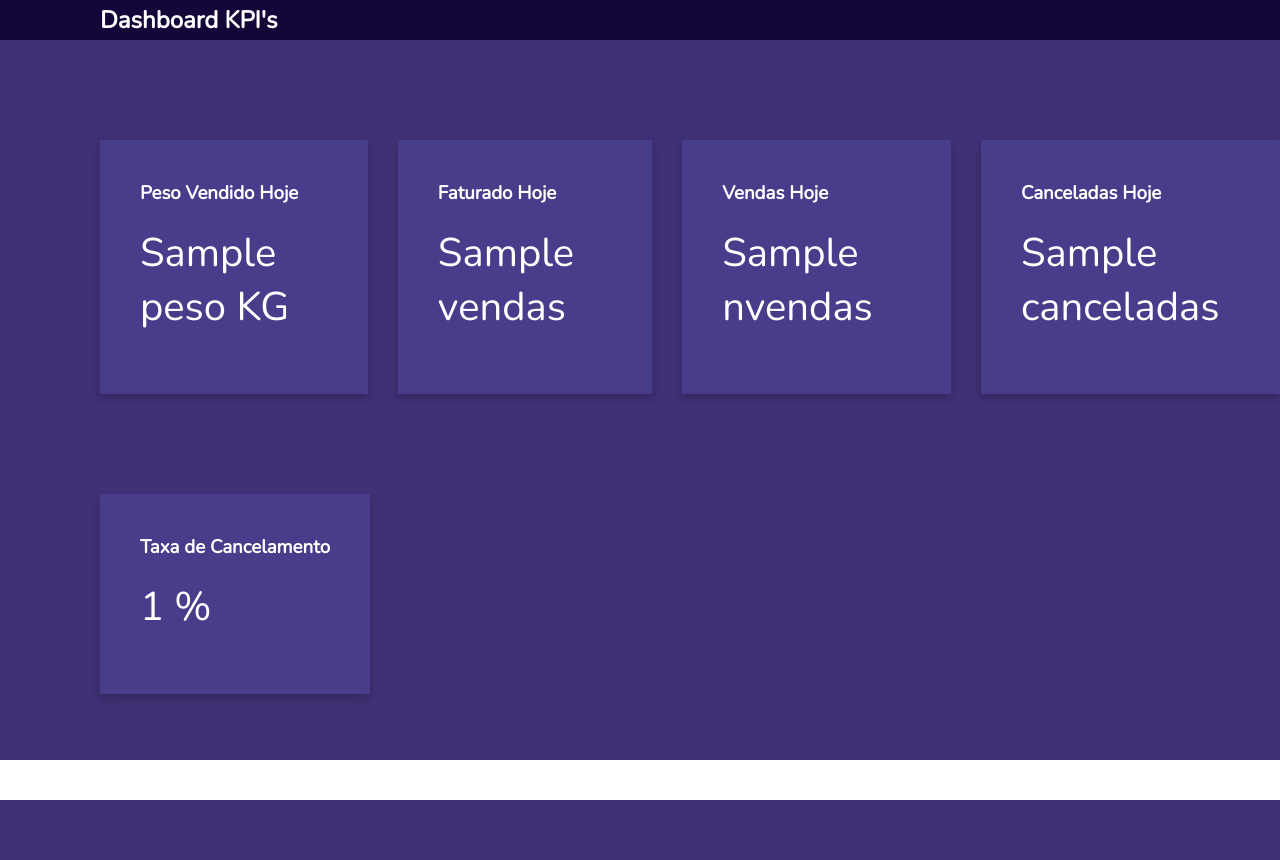
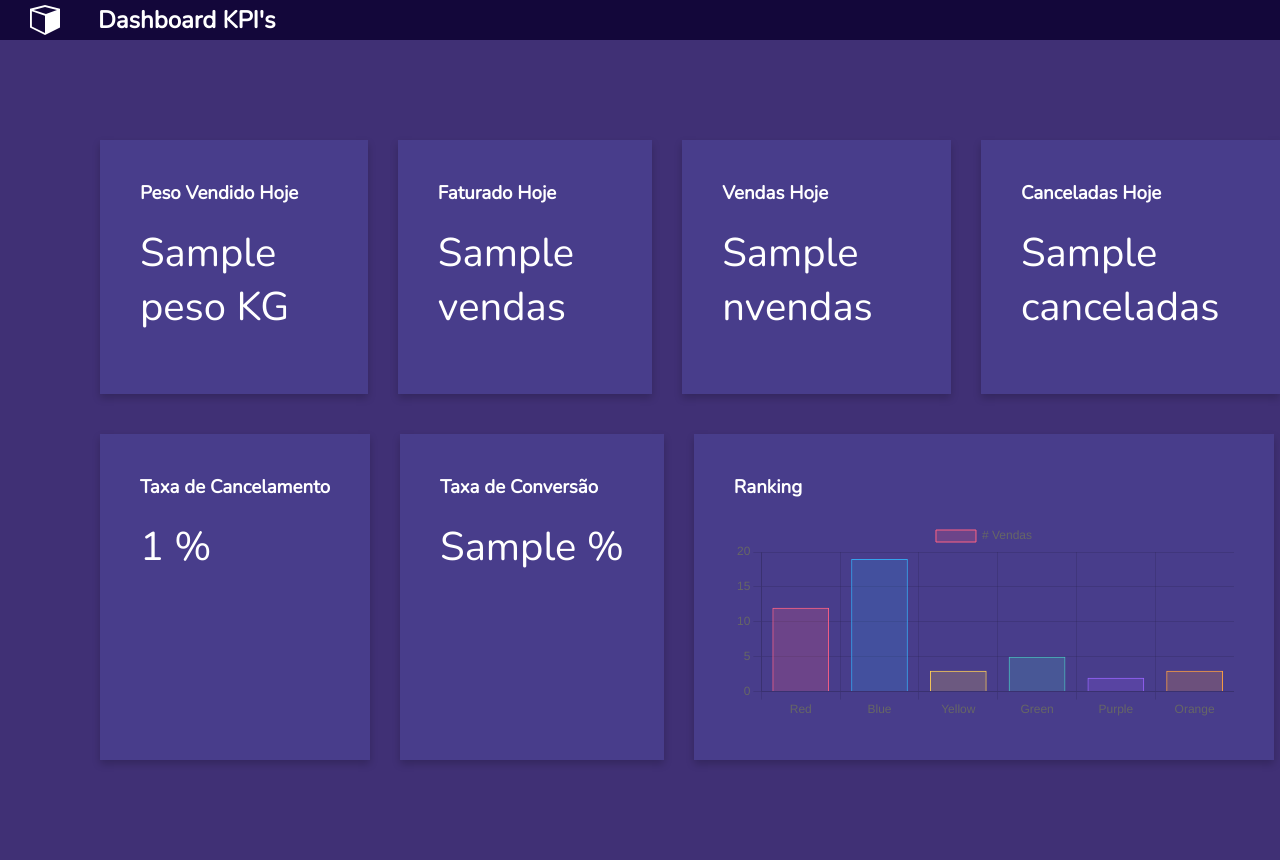
Before and after one commit to WesllenMatias/dashboard_cronos, a Flask app: template templates/index.html in a window 1280 px wide. Before the commit the page ends 800 px from the top, so only its background shows below. Run offline with Flask 2, Linux system fonts and the light colour scheme; the template is opened without the code that fills it: most values are stand-ins (such as "Sample title", 1, 10 or a date in 2020); some libraries are stand-ins or nearby versions.

Commit message:
Adicionando Graficos

```diff
--- a/main.py
+++ b/main.py
@@ -40,7 +40,16 @@ def home():
         qtd_canceladas = consulta.QtdCanceladas()
         perc_cancel = (qtd_canceladas * 100) / qtd_vendido
         perc_cancel = round(perc_cancel,2)
+    #Taxa de Conversao
+    if qtd_vendido == 0:
+        tx_conversao = 0
+        nvendido = 0
+    else:
+        nvendido = consulta.QtdNaoVendido()
+        tx_conversao = ((qtd_vendido / nvendido) * 100)
+        tx_conversao = round(tx_conversao)
     return render_template('index.html', peso=pesovendido,vendas=vendido,nvendas=qtd_vendido, canceladas=qtd_canceladas
-                            ,percent_cancel = perc_cancel)
+                            ,percent_cancel = perc_cancel
+                            ,tx_convert = tx_conversao)
 
 app.run(host="0.0.0.0",port=7000)
--- a/static/style.css
+++ b/static/style.css
@@ -6,15 +6,32 @@
     box-sizing: border-box;
 }
 
+body {
+    background-color:#403075;
+}
+
+.nav-img {
+    margin-top: 5px;
+    padding-left: 30px;
+    height: 30px;
+
+}
+
+.cabeca {
+    background-color:#403075;
+    margin-bottom: 100px;
+}
+
 .cabecalho {
     display: flex;
     background-color: #13073A;
     height: 40px;
+
 }
 .nav-head {
     display: flex;
     flex-direction: row;
-    padding-left: 100px;
+    padding-left: 38px;
     align-items: center;
 }
 
@@ -39,8 +56,8 @@
     display: flex;
     flex-direction: row;
     gap: 30px;
-    padding-top: 100px;
     padding-left: 100px;
+    margin-bottom: 40px;
 }
 
 .kpi {
--- a/templates/index.html
+++ b/templates/index.html
@@ -6,13 +6,17 @@
     <meta name="viewport" content="width=device-width, initial-scale=1.0">
     <title>Dashboard</title>
     <link rel="stylesheet" href="/static/style.css">
+    <script src="https://cdn.jsdelivr.net/npm/chart.js@3.7.1/dist/chart.min.js"></script>
 </head>
 <body>
-    <header class="cabecalho">
-        <img class="nav-img">
-        <nav class="nav-head">
-            <h1 class="nav-title">Dashboard KPI's</h1>
-        </nav>
+    <header class="cabeca">
+        <div class="cabecalho">
+            <img class="nav-img" src="/static/img/cubo.svg">
+            <nav class="nav-head">
+                <h1 class="nav-title">Dashboard KPI's</h1>
+            </nav>
+        </div>
+
     </header>
     <main class="corpo">
         <section class="conteudo-principal">
@@ -48,6 +52,54 @@
                     <p class="kpi-value">{{ percent_cancel }} %</p>
                 </div>
             </div>
+            <div class="linha1">
+                <div class="kpi">
+                    <h3 class="kpi-title">Taxa de Conversão</h3>
+                    <p class="kpi-value">{{ tx_convert }} %</p>
+                </div>
+            </div>
+            <div class="linha1">
+                <h3 class="kpi-title">Ranking</h3>
+                <canvas id="myChart" width="500" height="200"></canvas>
+                <script>
+                const ctx = document.getElementById('myChart').getContext('2d');
+                const myChart = new Chart(ctx, {
+                    type: 'bar',
+                    data: {
+                        labels: ['Red', 'Blue', 'Yellow', 'Green', 'Purple', 'Orange'],
+                        datasets: [{
+                            label: '# Vendas',
+                            data: [12, 19, 3, 5, 2, 3],
+                            backgroundColor: [
+                                'rgba(255, 99, 132, 0.2)',
+                                'rgba(54, 162, 235, 0.2)',
+                                'rgba(255, 206, 86, 0.2)',
+                                'rgba(75, 192, 192, 0.2)',
+                                'rgba(153, 102, 255, 0.2)',
+                                'rgba(255, 159, 64, 0.2)'
+                            ],
+                            borderColor: [
+                                'rgba(255, 99, 132, 1)',
+                                'rgba(54, 162, 235, 1)',
+                                'rgba(255, 206, 86, 1)',
+                                'rgba(75, 192, 192, 1)',
+                                'rgba(153, 102, 255, 1)',
+                                'rgba(255, 159, 64, 1)'
+                            ],
+                            borderWidth: 1
+                        }]
+                    },
+                    options: {
+                        scales: {
+                            y: {
+                                beginAtZero: true
+                            }
+                        }
+                    }
+                });
+                </script>
+
+            </div>
         </section>
     </main>
     <footer>
```
Also changed, not shown: consulta.py (+15 -4 lines), static/img/cubo.svg.
